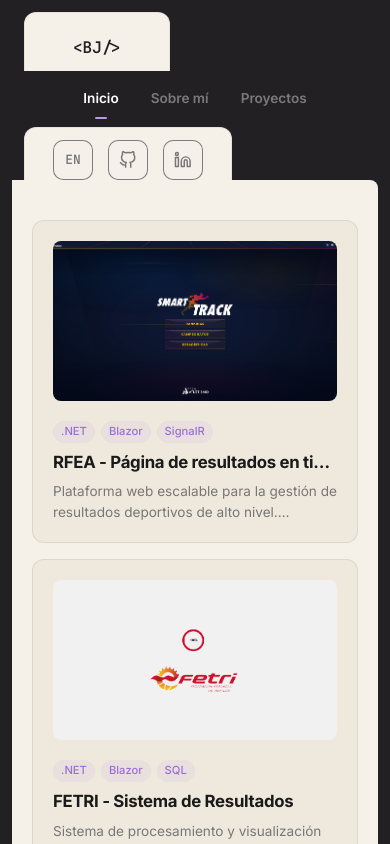
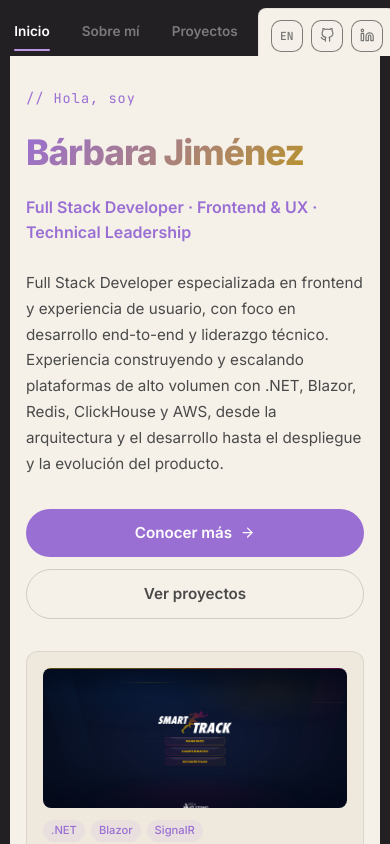
Before and after one commit to barjimen/portfolio, a React (Vite) app: page /#/ in a window 390 px wide. Shown: the top 844 px of the page. Built offline with nearby package versions, Linux system fonts and the light colour scheme.

Commit message:
fix: responsive layout, hero first, navbar mobile

```diff
--- a/src/layouts/MainLayout.module.css
+++ b/src/layouts/MainLayout.module.css
@@ -9,29 +9,30 @@
 .navbar {
   display: flex;
   align-items: flex-end;
-  padding: 0 0 0;
+  padding: 0;
   gap: 0;
   position: relative;
   z-index: 10;
-  margin: 0 0 0 0;
 }
 
-.logoTab {
+.navLeft {
   font-family: var(--font-mono);
   font-size: 1.1rem;
   font-weight: 700;
+  padding: 12px 28px 0;
+  background: #f5f0e8;
   color: #222023;
+  border-radius: 12px 12px 0 0;
   text-decoration: none;
   display: inline-flex;
   align-items: center;
+  border: 1px solid rgba(0, 0, 0, 0.06);
   border-bottom: none;
   position: relative;
   z-index: 2;
   transition: all 0.2s ease;
-}
-
-.logoTab:hover {
-  color: var(--color-accent-dark);
+  gap: 15px;
+  min-height: 53px;
 }
 
 .navCenter {
@@ -57,6 +58,7 @@
   align-items: center;
   position: relative;
   transition: color 0.2s ease;
+  white-space: nowrap;
 }
 
 .navTab:hover {
@@ -82,7 +84,7 @@
   font-family: var(--font-mono);
   font-size: 1.1rem;
   font-weight: 700;
-    padding: 12px 28px 0;
+  padding: 8px 20px 0;
   background: #f5f0e8;
   color: #222023;
   border-radius: 12px 12px 0 0;
@@ -94,32 +96,13 @@
   position: relative;
   z-index: 2;
   transition: all 0.2s ease;
-    gap: 15px;
-}
-
-.navLeft{
-  font-family: var(--font-mono);
-    font-size: 1.1rem;
-    font-weight: 700;
-    padding: 12px 28px 0;
-    background: #f5f0e8;
-    color: #222023;
-    border-radius: 12px 12px 0 0;
-    text-decoration: none;
-    display: inline-flex;
-    align-items: center;
-    border: 1px solid rgba(0, 0, 0, 0.06);
-    border-bottom: none;
-    position: relative;
-    z-index: 2;
-    transition: all 0.2s ease;
-    gap: 15px;
+  gap: 10px;
   min-height: 53px;
 }
 
 .socialIcon {
-  width: 40px;
-  height: 40px;
+  width: 36px;
+  height: 36px;
   display: inline-flex;
   align-items: center;
   justify-content: center;
@@ -127,7 +110,7 @@
   border: 1px solid rgb(9 9 9 / 50%);
   border-radius: 10px;
   color: #777;
-  font-size: 1.1rem;
+  font-size: 1rem;
   transition: all 0.2s ease;
   text-decoration: none;
 }
@@ -135,14 +118,13 @@
 .socialIcon:hover {
   background: #9a6fd4;
   border-color: var(--color-accent-dark);
-    color: rgba(255, 255, 255, 0.8);
   color: #fff;
   transform: translateY(-2px);
 }
 
 .langBtn {
-  width: 40px;
-  height: 40px;
+  width: 36px;
+  height: 36px;
   display: inline-flex;
   align-items: center;
   justify-content: center;
@@ -151,7 +133,7 @@
   border-radius: 10px;
   color: #777;
   font-family: var(--font-mono);
-  font-size: 0.8rem;
+  font-size: 0.75rem;
   font-weight: 700;
   cursor: pointer;
   transition: all 0.2s ease;
@@ -167,32 +149,58 @@
 .main {
   flex: 1;
   background: #f5f0e8;
-  border-radius: 0 0px 12px 12px;
+  border-radius: 0 0 12px 12px;
   min-height: calc(100vh - 100px);
   overflow: hidden;
 }
 
 @media (max-width: 768px) {
   .layout {
-    padding: 12px;
+    padding: 8px 10px 10px;
   }
 
   .navbar {
-    margin: 0 12px;
-    flex-wrap: wrap;
+    justify-content: center;
   }
 
-  .logoTab {
-    padding: 10px 20px;
-    font-size: 1rem;
+  .navLeft {
+    display: none;
+  }
+
+  .navCenter {
+    min-height: 48px;
   }
 
   .navTab {
-    padding: 10px 16px;
+    padding: 8px 16px;
     font-size: 0.85rem;
   }
 
+  .navTabActive::after {
+    left: 16px;
+    right: 16px;
+  }
+
+  .navRight {
+    padding: 6px 12px 0;
+    gap: 8px;
+    min-height: 48px;
+    border-radius: 8px 8px 0 0;
+  }
+
+  .socialIcon {
+    width: 32px;
+    height: 32px;
+    font-size: 0.9rem;
+  }
+
+  .langBtn {
+    width: 32px;
+    height: 32px;
+    font-size: 0.7rem;
+  }
+
   .main {
-    border-radius: 0 8px 8px 8px;
+    border-radius: 0 0 8px 8px;
   }
 }
--- a/src/pages/About.module.css
+++ b/src/pages/About.module.css
@@ -336,28 +336,83 @@
 
 @media (max-width: 768px) {
   .about {
-    padding: 40px 20px;
+    padding: 32px 16px;
   }
 
   .title {
-    font-size: 2rem;
+    font-size: 1.8rem;
+  }
+
+  .subtitle {
+    font-size: 1rem;
   }
 
   .tabs {
     width: 100%;
     overflow-x: auto;
+    -webkit-overflow-scrolling: touch;
+  }
+
+  .tab {
+    padding: 8px 16px;
+    font-size: 0.85rem;
+    white-space: nowrap;
+  }
+
+  .timelineCard {
+    padding: 16px;
+  }
+
+  .timelineRole {
+    font-size: 1rem;
+  }
+
+  .timelinePeriod {
+    font-size: 0.75rem;
+    padding: 3px 8px;
+  }
+
+  .timelineListItem {
+    font-size: 0.85rem;
+    padding-left: 16px;
   }
 
   .eduGrid {
     grid-template-columns: 1fr;
   }
 
+  .eduCard {
+    padding: 16px;
+  }
+
+  .certList {
+    grid-template-columns: 1fr;
+  }
+
   .certCard {
-    flex-direction: column;
-    text-align: center;
+    padding: 12px 16px;
+    gap: 12px;
+  }
+
+  .certImage {
+    width: 48px;
+    height: 48px;
+  }
+
+  .certName {
+    font-size: 0.85rem;
   }
 
   .skillCategories {
     grid-template-columns: 1fr;
   }
+
+  .skillCategory {
+    padding: 16px;
+  }
+
+  .skillCategoryItem {
+    font-size: 0.8rem;
+    padding: 4px 10px;
+  }
 }
--- a/src/pages/Home.module.css
+++ b/src/pages/Home.module.css
@@ -200,10 +200,6 @@
     padding: 60px 40px;
   }
 
-  .projectsSide {
-    order: -1;
-  }
-
   .projectsFade {
     display: none;
   }
@@ -215,16 +211,26 @@
 
 @media (max-width: 768px) {
   .home {
-    padding: 40px 20px;
+    padding: 32px 16px;
+    gap: 32px;
+  }
+
+  .greeting {
+    font-size: 0.85rem;
   }
 
   .name {
-    font-size: 2.5rem;
+    font-size: 2.2rem;
     letter-spacing: -1px;
   }
 
   .role {
-    font-size: 1.1rem;
+    font-size: 1rem;
+  }
+
+  .tagline {
+    font-size: 0.95rem;
+    max-width: 100%;
   }
 
   .heroActions {
@@ -233,14 +239,25 @@
 
   .btn {
     justify-content: center;
+    padding: 12px 24px;
   }
 
   .projectCard {
     flex-direction: column;
+    padding: 16px;
+    gap: 12px;
   }
 
   .projectThumb {
     width: 100%;
-    height: 160px;
+    height: 140px;
+  }
+
+  .projectTitle {
+    font-size: 1rem;
+  }
+
+  .projectDesc {
+    font-size: 0.8rem;
   }
 }
--- a/src/pages/ProjectDetail.module.css
+++ b/src/pages/ProjectDetail.module.css
@@ -162,18 +162,43 @@
 
 @media (max-width: 768px) {
   .detail {
-    padding: 32px 20px;
+    padding: 24px 16px;
   }
 
   .title {
-    font-size: 1.6rem;
+    font-size: 1.5rem;
+    letter-spacing: -1px;
+  }
+
+  .subtitle {
+    font-size: 0.95rem;
+  }
+
+  .description {
+    font-size: 0.9rem;
+  }
+
+  .visitBtn {
+    padding: 8px 16px;
+    font-size: 0.85rem;
   }
 
   .mainLayout {
     grid-template-columns: 1fr;
+    gap: 24px;
+  }
+
+  .section {
+    padding-bottom: 24px;
   }
 
   .sectionTitle {
-    font-size: 1.2rem;
+    font-size: 1.1rem;
+    padding-left: 12px;
+  }
+
+  .sectionContent {
+    font-size: 0.9rem;
+    line-height: 1.7;
   }
 }
--- a/src/pages/Projects.module.css
+++ b/src/pages/Projects.module.css
@@ -228,11 +228,15 @@
 
 @media (max-width: 768px) {
   .projects {
-    padding: 40px 20px;
+    padding: 32px 16px;
   }
 
   .title {
-    font-size: 2rem;
+    font-size: 1.8rem;
+  }
+
+  .subtitle {
+    font-size: 1rem;
   }
 
   .tabs {
@@ -242,13 +246,45 @@
   .tab {
     flex: 1;
     text-align: center;
+    padding: 8px 12px;
+    font-size: 0.85rem;
   }
 
   .slide {
     min-width: 100%;
   }
 
+  .card {
+    border-radius: var(--radius-md);
+  }
+
+  .cardContent {
+    padding: 16px;
+  }
+
   .cardImage {
-    height: 200px;
+    height: 180px;
+  }
+
+  .cardTitle {
+    font-size: 1rem;
+  }
+
+  .cardSubtitle {
+    font-size: 0.8rem;
+  }
+
+  .cardDesc {
+    font-size: 0.8rem;
+  }
+
+  .controls {
+    margin-top: 24px;
+    gap: 16px;
+  }
+
+  .controlBtn {
+    width: 38px;
+    height: 38px;
   }
 }
```
Lines whose indentation alone changed are shown as unchanged.
